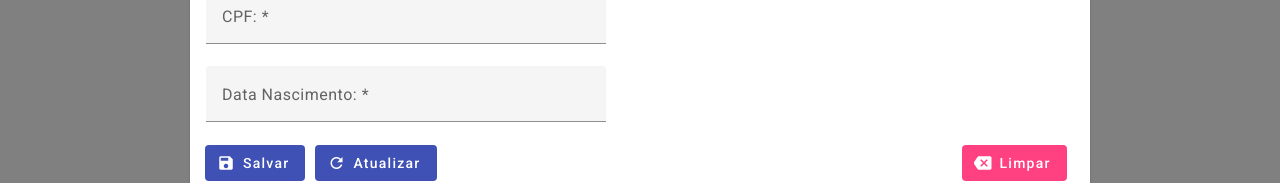
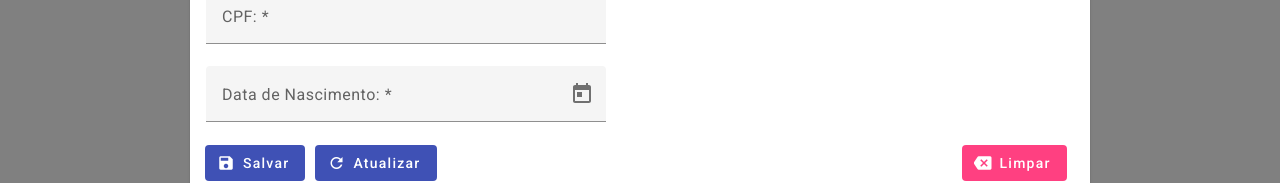
Before and after one commit to Guilherme-Fadel/cadastro-em-angular, an Angular app in the folder crud-angular-material/: page /cadastro in a window 1280 px wide. Shown: the part 360-543 px from the top of the page. Built offline with nearby package versions, Linux system fonts and the light colour scheme.

Commit message:
Adição do matDatepickerModule

```diff
--- a/crud-angular-material/src/app/app.config.ts
+++ b/crud-angular-material/src/app/app.config.ts
@@ -3,7 +3,8 @@ import { provideRouter } from '@angular/router';
 
 import { routes } from './app.routes';
 import { provideAnimationsAsync } from '@angular/platform-browser/animations/async';
+import { provideNativeDateAdapter } from '@angular/material/core';
 
 export const appConfig: ApplicationConfig = {
-  providers: [provideZoneChangeDetection({ eventCoalescing: true }), provideRouter(routes), provideAnimationsAsync()]
+  providers: [provideZoneChangeDetection({ eventCoalescing: true }), provideRouter(routes), provideAnimationsAsync(), provideNativeDateAdapter()]
 };
--- a/crud-angular-material/src/app/cadastro/cadastro.component.html
+++ b/crud-angular-material/src/app/cadastro/cadastro.component.html
@@ -42,11 +42,10 @@
                     <div fxLayout="row" fxLayoutAlign="start" fxLayoutgap="16px">
                         <div fxLayout="column" fxFlex="400px">
                             <mat-form-field class="full-width">
-                                <mat-label>Data Nascimento: *</mat-label>
-                                <input   type="text"
-                                        [(ngModel)]="cliente.dataNascimento"
-                                        name="dataNascimento"
-                                        placeholder="Digite sua data de nascimento" matInput />
+                                <mat-label>Data de Nascimento: *</mat-label>
+                                <input matInput [matDatepicker]="picker" [(ngModel)]="cliente.dataNascimento" name="dataNascimento"/>
+                                <mat-datepicker-toggle matIconSuffix [for]="picker"></mat-datepicker-toggle>
+                                <mat-datepicker #picker></mat-datepicker>
                             </mat-form-field>
                         </div>
                     </div>
--- a/crud-angular-material/src/app/cadastro/cadastro.component.ts
+++ b/crud-angular-material/src/app/cadastro/cadastro.component.ts
@@ -8,6 +8,7 @@ import { MatIconModule } from '@angular/material/icon';
 import { MatButtonModule } from '@angular/material/button';
 import { Cliente } from './cliente';
 import { ClienteService } from '../cliente.service';
+import { MatDatepickerModule } from '@angular/material/datepicker'
 
 @Component({
   selector: 'app-cadastro',
@@ -18,7 +19,8 @@ import { ClienteService } from '../cliente.service';
     MatFormFieldModule,
     MatInputModule,
     MatIconModule,
-    MatButtonModule
+    MatButtonModule,
+    MatDatepickerModule,
   ],
   templateUrl: './cadastro.component.html',
   styleUrl: './cadastro.component.scss'
```
Also changed, not shown: crud-angular-material/src/app/consulta/consulta.component.ts (line endings or trailing spaces).
